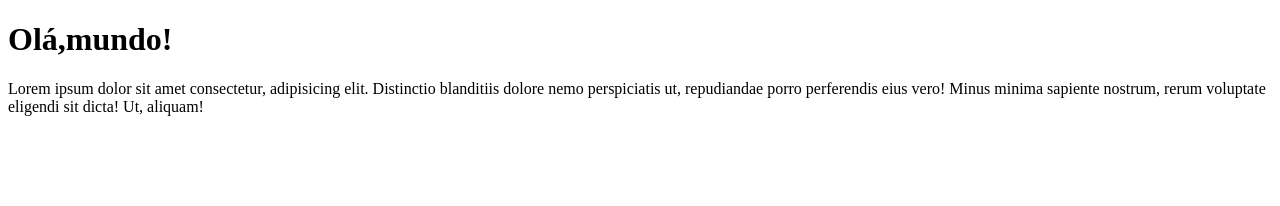
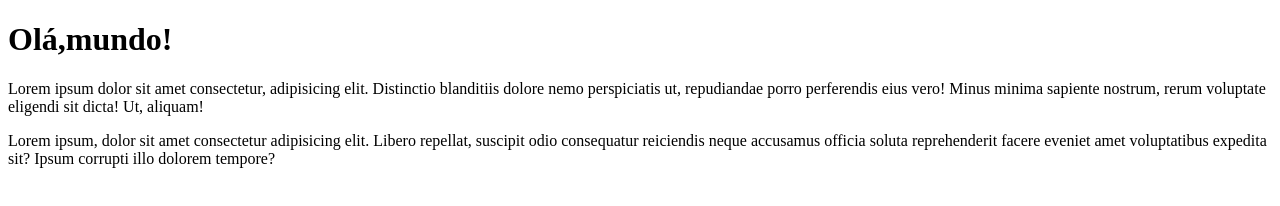
Before and after one commit to carlosheds/Ola-mundo, a plain HTML site: page teste/index.html in a window 1280 px wide. Drawn offline with Linux system fonts and the light colour scheme.

Commit message:
Adicionei mais um parágrafo

```diff
--- a/teste/index.html
+++ b/teste/index.html
@@ -12,6 +12,9 @@
     <p>Lorem ipsum dolor sit amet consectetur, adipisicing elit. Distinctio blanditiis dolore nemo perspiciatis ut,
         repudiandae porro perferendis eius vero! Minus minima sapiente nostrum, rerum voluptate eligendi sit dicta! Ut,
         aliquam!</p>
+    <p>Lorem ipsum, dolor sit amet consectetur adipisicing elit. Libero repellat, suscipit odio consequatur reiciendis
+        neque accusamus officia soluta reprehenderit facere eveniet amet voluptatibus expedita sit? Ipsum corrupti illo
+        dolorem tempore?</p>
 
 </body>
 
```
